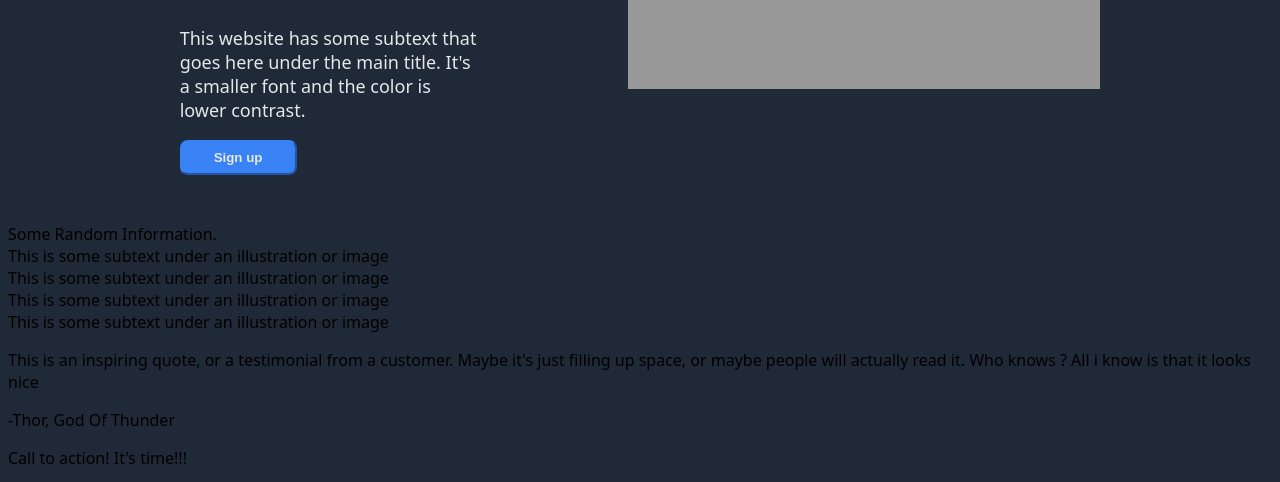
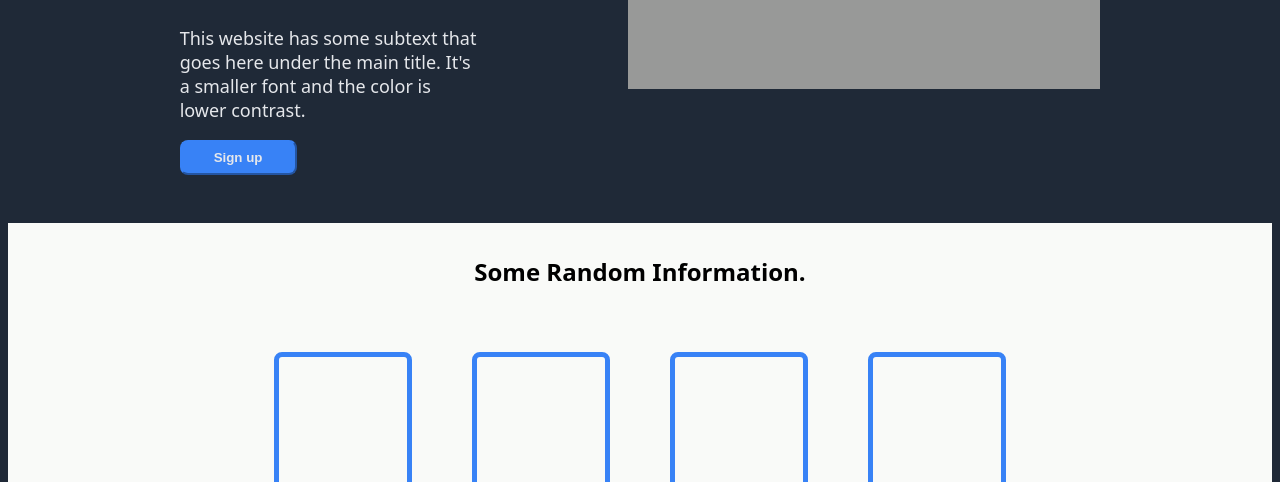
Before and after one commit to LDDANIEL11/Odin-Css-Final-project, a plain HTML site: page index.html in a window 1280 px wide. Shown: the part 305-787 px from the top of the page. Drawn offline with Linux system fonts and the light colour scheme.

Commit message:
added cascade to the information section

```diff
--- a/assets/style.css
+++ b/assets/style.css
@@ -68,3 +68,49 @@ ul {
   font-weight: 700;
   color: #e5e7eb;
 }
+
+.infos {
+  display: flex;
+  justify-content: center;
+  align-items: center;
+  background-color: #f9faf8;
+  font-size: 24px;
+  font-weight: 900;
+  padding: 32px;
+}
+
+.subtext {
+  padding: 0;
+  margin: 0;
+  max-width: 150px;
+  color: #989998;
+}
+
+.cards {
+  display: flex;
+  justify-content: center;
+  align-items: center;
+  background-color: #f9faf8;
+  gap: 48px;
+  padding-top: 32px;
+  margin: 0;
+}
+
+.card {
+  padding: 64px;
+  border: 5px;
+  border-color: #3882f6;
+  border-radius: 8px;
+  border-style: solid;
+  display: flex;
+  flex-direction: column;
+}
+
+.context {
+  display: flex;
+  flex-direction: column;
+  justify-content: center;
+  align-items: center;
+  text-align: center;
+  padding-bottom: 96px;
+}
```
